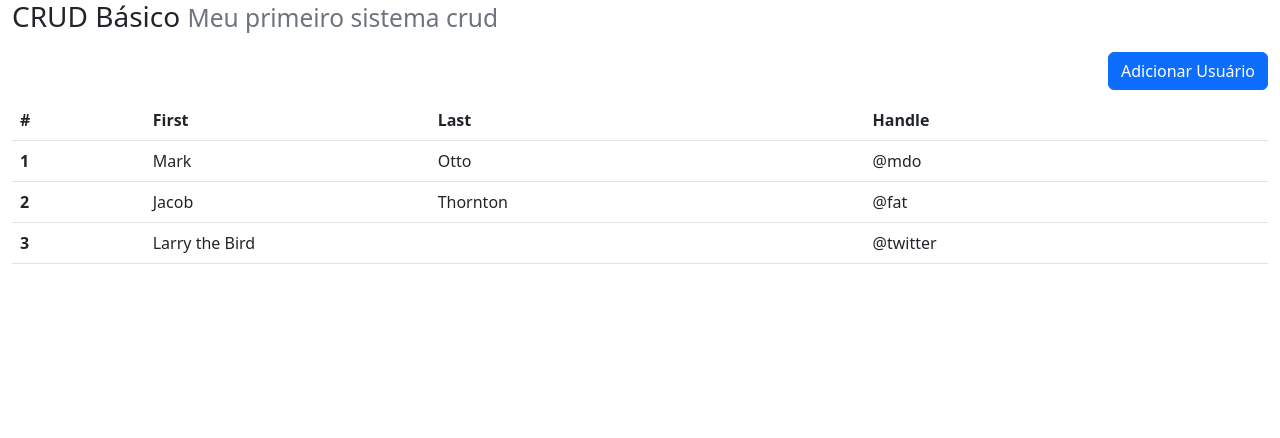
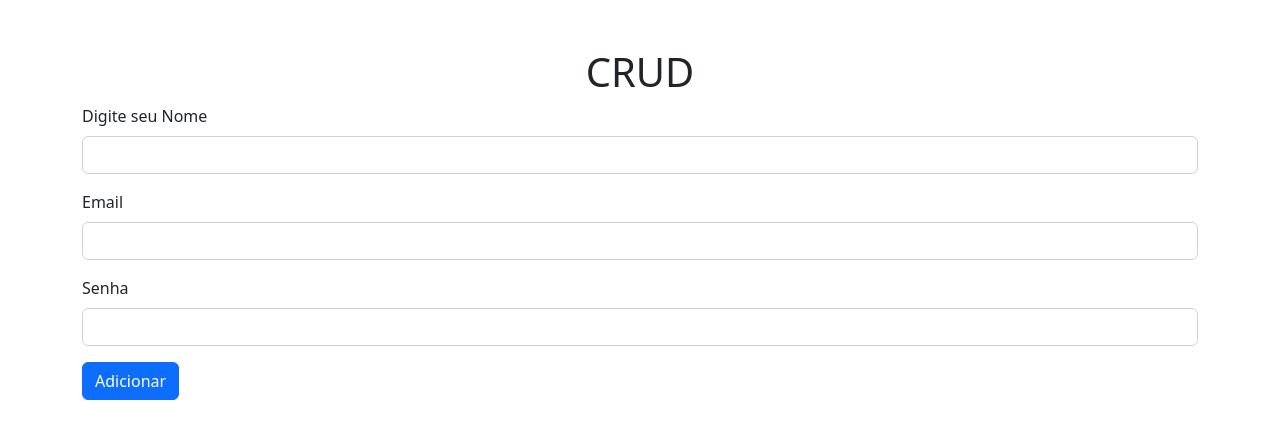
Before and after one commit to Nsilvasv/crud, a plain HTML site: page index.html in a window 1280 px wide. Drawn offline with nearby package versions, Linux system fonts and the light colour scheme.

Commit message:
Estrutura do sistema

```diff
--- a/index.html
+++ b/index.html
@@ -10,63 +10,28 @@
 </head>
 <body>
 
-    <div class="container-fluid">
-        <div class="row">
-            <div class="col-md-12">
-                <h3>
-                    CRUD Básico
-                    <small class="text-muted">Meu primeiro sistema crud</small>
-                </h3>
-            </div>
-        </div>
+  <div class="container mt-5">
+    <div class="text-center">
+      <h1>CRUD</h1>
+    </div>
 
-        <div class="row" style="margin-top: 10px">
-            <div class="col-md-12">
-                <div class="d-grid gap-2 d-md-flex justify-content-md-end">
+    <form id="add-form">
+      <div class="mb-3">
+        <label for="nome" class="form-label">Digite seu Nome</label>
+        <input id="nome" name="nome"type="text" class="form-control"  >
+      </div>
+      <div class="mb-3">
+        <label for="email" class="form-label">Email</label>
+        <input type="email" class="form-control" id="email" name="email">
+      </div>
+      <div class="mb-3">
+        <label for="senha" class="form-label">Senha</label>
+        <input type="password" class="form-control" id="senha" name="senha">
+      </div>
+      <button onclick="pegarDados()"  id="add-usuario" class="btn btn-primary">Adicionar</button>
+    </form>
 
-                <button type="button" class="btn btn-primary float-right">Adicionar Usuário</button>
-
-                </div>
-            </div>
-        </div>
-
-        <div class="row" style="margin-top:10px">
-            <div class="col-md-12">
-                <table class="table table-hover">
-                    <thead>
-                        <tr>
-                          <th scope="col">#</th>
-                          <th scope="col">First</th>
-                          <th scope="col">Last</th>
-                          <th scope="col">Handle</th>
-                        </tr>
-                      </thead>
-                      <tbody>
-                        <tr>
-                          <th scope="row">1</th>
-                          <td>Mark</td>
-                          <td>Otto</td>
-                          <td>@mdo</td>
-                        </tr>
-                        <tr>
-                          <th scope="row">2</th>
-                          <td>Jacob</td>
-                          <td>Thornton</td>
-                          <td>@fat</td>
-                        </tr>
-                        <tr>
-                          <th scope="row">3</th>
-                          <td colspan="2">Larry the Bird</td>
-                          <td>@twitter</td>
-                        </tr>
-                      </tbody>
-                </table>
-
-            </div>
-
-        </div>
-
-    </div>
+  </div>
 
 
 
@@ -74,5 +39,7 @@
     <script src="https://cdn.jsdelivr.net/npm/bootstrap@5.2.0/dist/js/bootstrap.min.js" integrity="sha384-ODmDIVzN+pFdexxHEHFBQH3/9/vQ9uori45z4JjnFsRydbmQbmL5t1tQ0culUzyK" crossorigin="anonymous"></script>
     <script src="https://cdn.jsdelivr.net/npm/bootstrap@5.2.0/dist/js/bootstrap.bundle.min.js"></script>
     <script src="main.js"></script>
+    <script src="script.js"></script>
+
 </body>
 </html>
```
